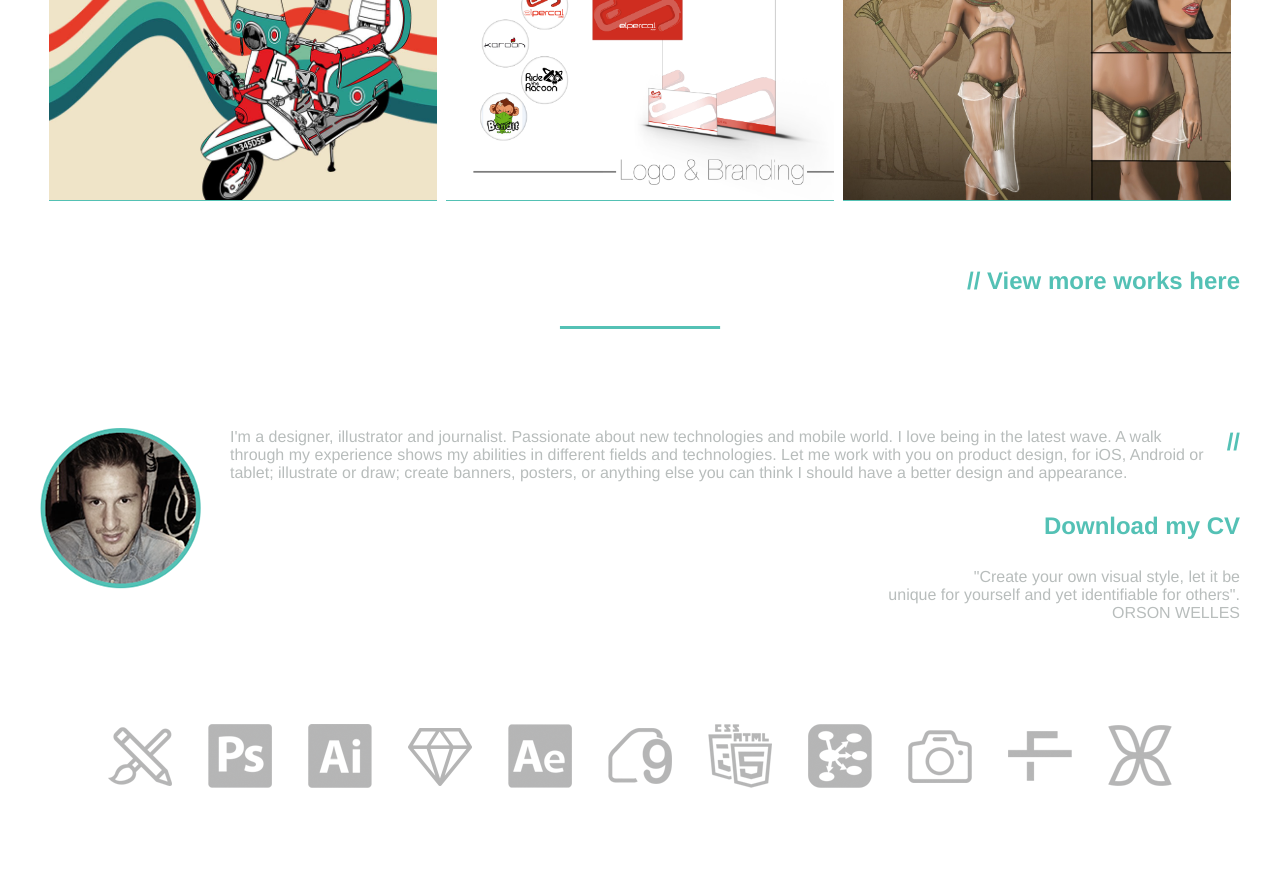
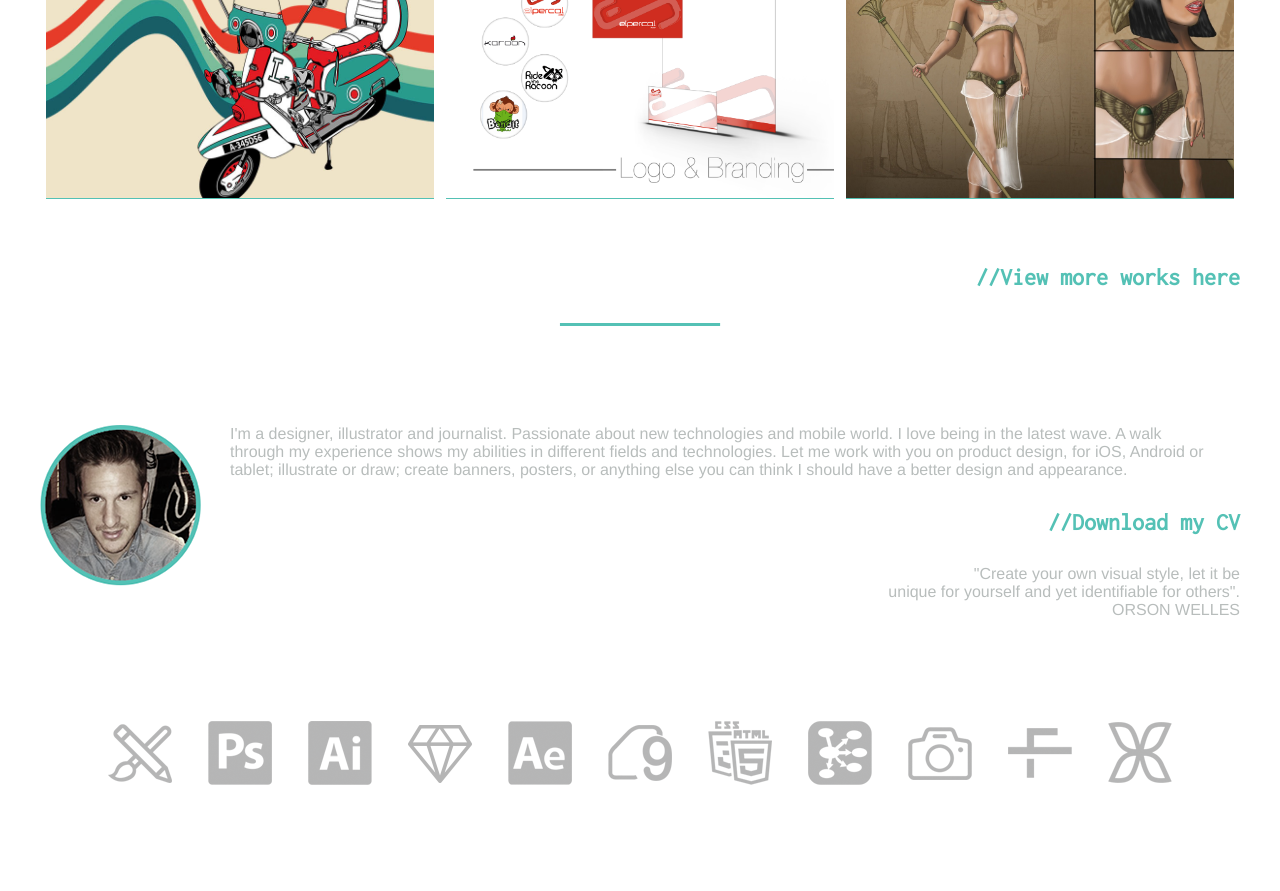
Before and after one commit to Adrisketch/web, a plain HTML site: page index.html in a window 1280 px wide. Shown: the part 1458-2349 px from the top of the page. Drawn offline with nearby package versions, Linux system fonts and the light colour scheme.

Commit message:
Cambio de Fuente

```diff
--- a/css/index.css
+++ b/css/index.css
@@ -11,7 +11,10 @@ color: #54C1B5;
 text-decoration: underline;
 }
 
-
+@font-face {
+    font-family:'Inconsolata-Regular';
+    src: url('../fonts/Inconsolata-Regular.ttf') format("truetype");
+}
 
 
 #container {
@@ -119,7 +122,7 @@ vertical-align: bottom;
 figure.effect-zoe figcaption {
   top: auto;
   bottom: 0;
-  font-family: Orator,helvetica,Arial, Century;
+  font-family: Inconsolata-Regular,helvetica,Arial, Century;
   font-size: 0.95em;
   padding-top: 1em;
   height: 5.55em;
@@ -256,7 +259,7 @@ figure.effect-zoe:hover figcaption > span:nth-child(2) {
 }
 
 body {
-  font-family: Orator, Helvetica, Arial, Century;
+  font-family: Inconsolata-Regular, Helvetica, Arial, Century;
 }
 
 #line {
@@ -328,7 +331,7 @@ padding-left: 70px;
 
 h3 {
   height: 40px;
-  font-family: Orator, Helvetica, Arial, Century;
+  font-family: Inconsolata-Regular, Helvetica, Arial, Century;
   font-size: 24px;
   text-align: right;
   margin: auto 0;
@@ -348,7 +351,7 @@ a:link {
 
 #welcome h1 {
   height: 50px;
-  font-family: Orator, Helvetica, Arial, Century;
+  font-family: Inconsolata-Regular, Helvetica, Arial, Century;
   font-size: 34px;
   position: relative;
   text-align: center;
--- a/index.html
+++ b/index.html
@@ -3,17 +3,10 @@
   <link rel="stylesheet" href="css/colorbox.css">
   <script src="http://code.jquery.com/jquery-1.11.0.min.js"></script>
  <script src="jquery/jquery.colorbox-min.js"></script>
-
- <style type="text/css">
-@font-face {
-    font-family: "Orator";
-}
-</style>
 </head>
 
 
 <body>
-
 
 <div id="container">
 <div id="header" align="center">
@@ -146,7 +139,7 @@
 			</div>
 
 <div id="view">
-	<h3><a href="https://www.behance.net/Adrisketch">// View more works here</a></h3>
+	<h3><a href="https://www.behance.net/Adrisketch">//View more works here</a></h3>
 </div>
 
 <div align="center" id="line">
@@ -157,7 +150,7 @@
 	<div id="circle"><img src="images/Oval.png"></div>
 	<div id="textabout">I'm a designer, illustrator and journalist. Passionate about new technologies and mobile world. I love being in the latest wave. A walk through my experience shows my abilities in different fields and technologies. Let me work with you on product design, for iOS, Android or tablet; illustrate or draw; create banners, posters, or anything else you can think I should have a better design and appearance.</div>
 <div id="download">
-	<h3><a href="https://www.behance.net/Adrisketch">// Download my CV</a></h3>
+	<h3><a href="https://www.behance.net/Adrisketch">//Download my CV</a></h3>
 </div>
 <div id="quote"><a>"Create your own visual style, let it be</a><a>unique for yourself and yet identifiable for others".</a> <a>ORSON WELLES</a></div>
 </div>
```
Also changed, not shown: fonts/Inconsolata-Bold.ttf (added), fonts/Inconsolata-Regular.ttf (added).
